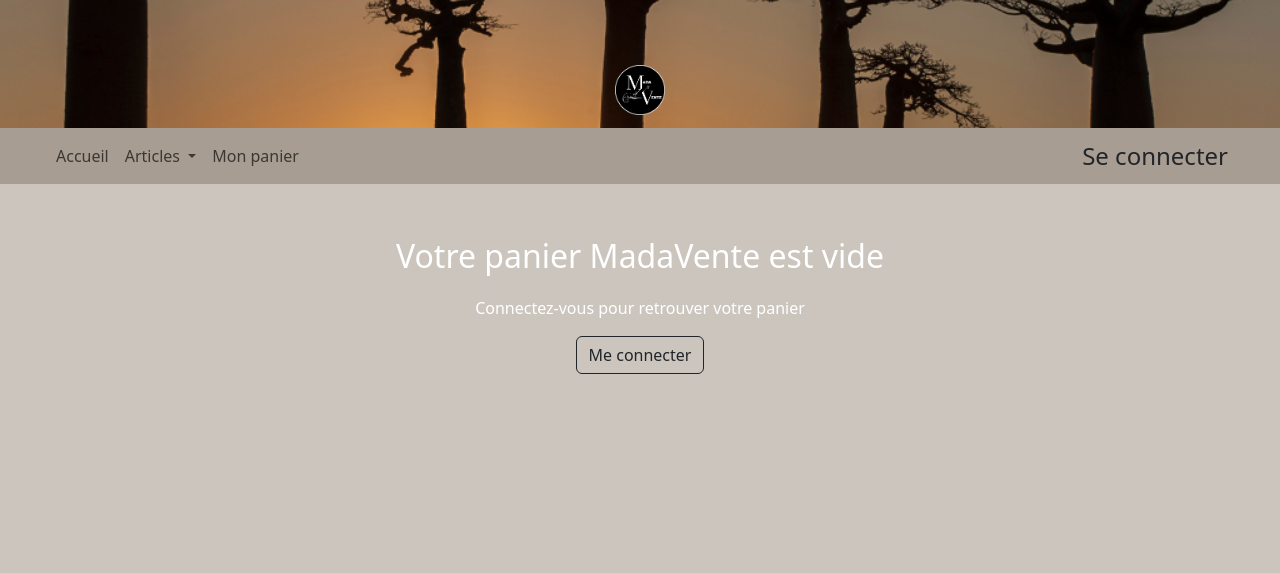
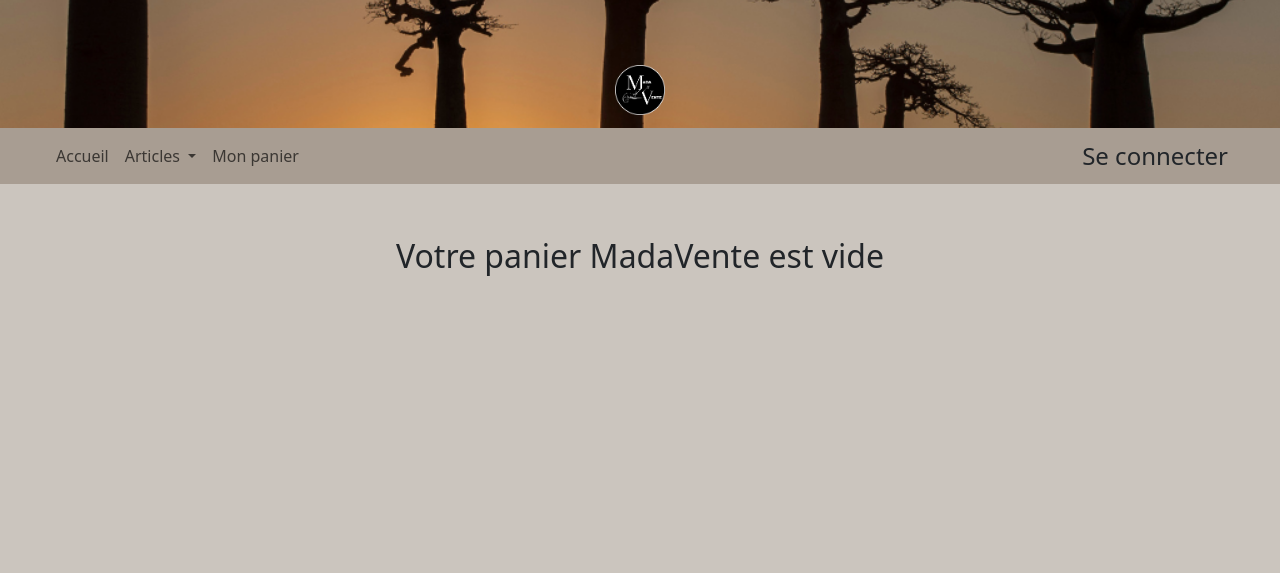
Before and after one commit to DyAnah01/madavente, a Symfony app: template templates/cart/index.html.twig in a window 1280 px wide. Shown: the top 573 px of the page. Run offline with Twig, Linux system fonts and the light colour scheme; the template is opened without the code that fills it, so the values that code supplies are empty; some libraries are stand-ins or nearby versions.

Commit message:
little modif but passer la commande does not word

```diff
--- a/templates/articles/detail_articles.html.twig
+++ b/templates/articles/detail_articles.html.twig
@@ -17,7 +17,7 @@
     <p class="card-text"><small class="text-muted">Catégorie: {{ article.idCategorie.nom}}</small></p>
     {% if app.user and app.user.roles[0] == "ROLE_USER" %}
     <div class="d-flex flex-row-reverse">
-        <a class="btn btn-outline-dark flex-end m-5" href="{{ path('post_cart', {'id' : item.id}) }}">Ajouter au panier</a>
+        <a class="btn btn-outline-dark flex-end m-5" href="{{ path('post_cart', {'id' : article.id}) }}">Ajouter au panier</a>
     </div>
     {% else %}
     {% endif %}
--- a/templates/base.html.twig
+++ b/templates/base.html.twig
@@ -27,7 +27,6 @@
     <div class="container corps">
         {% block body %}{% endblock %}
     </div>
-
     <footer>
         {% include "footer.html.twig" %}
     </footer>
--- a/templates/cart/index.html.twig
+++ b/templates/cart/index.html.twig
@@ -9,28 +9,34 @@
 {% if cart|length > 0 %}
 
 {% set total = null %}
+{% set quant = null %}
 
 <div class="d-flex flex-column justify-content-center p-5">
 </div>
-      <a href=" {{ path('delete_all_cart') }} " class="text-center text-decoration-none text-black ps-2" title="Tout supprimer">Vider le panier</a>
+<a href=" {{ path('delete_all_cart') }} " class="text-center text-decoration-none text-black ps-2"
+  title="Tout supprimer">Vider le panier</a>
 
 <table class="table">
   <thead>
     <tr>
       <th scope="col" class="fs-2">Votre panier</th>
-          <th class=""> Prix</th>
+      <th class="">Prix</th>
     </tr>
 
   </thead>
   <tbody>
+
     {% for item in cart %}
+    {# {{ dump(item) }} #}
     {% set total = total + (item.article.prix * item.quantity) %}
+
     <tr>
       <th scope="row">
         <div class="card mb-4" style="max-width: 700px;">
           <div class="row g-0">
             <div class="col-md-5">
-                  <img src="{{ asset('uploads/articles/'~item.article.photo ) }}" class="img-fluid rounded-start scard" alt="image article">
+              <img src="{{ asset('uploads/articles/'~item.article.photo ) }}" class="img-fluid rounded-start scard"
+                alt="image article">
             </div>
             <div class="col-md-7">
               <div class="card-body">
@@ -38,22 +44,30 @@
                 <p class="card-text">{{ item.article.description }}</p>
                 <p class="card-text"> </p>
                 <p class="card-text"> </p>
-                    <p class="card-text"><small class="text-muted">(catégorie : {{ item.article.idCategorie.nom }} )</small></p>
-                    <p>Quantité : <a href="{{ path('decrease_cart', { 'id':item.article.id}) }}" class="text-decoration-none">{# moins #}
-                      <svg xmlns="http://www.w3.org/2000/svg" width="16" height="16" fill="black" class="bi bi-dash-circle" viewBox="0 0 16 16">
-                          <path d="M8 15A7 7 0 1 1 8 1a7 7 0 0 1 0 14zm0 1A8 8 0 1 0 8 0a8 8 0 0 0 0 16z"/>
-                          <path d="M4 8a.5.5 0 0 1 .5-.5h7a.5.5 0 0 1 0 1h-7A.5.5 0 0 1 4 8z"/>
+                <p class="card-text"><small class="text-muted">(catégorie : {{ item.article.idCategorie.nom }} )</small>
+                </p>
+                <p>Quantité : <a href="{{ path('decrease_cart', { 'id':item.article.id}) }}"
+                    class="text-decoration-none">{# moins #}
+                    <svg xmlns="http://www.w3.org/2000/svg" width="16" height="16" fill="black"
+                      class="bi bi-dash-circle" viewBox="0 0 16 16">
+                      <path d="M8 15A7 7 0 1 1 8 1a7 7 0 0 1 0 14zm0 1A8 8 0 1 0 8 0a8 8 0 0 0 0 16z" />
+                      <path d="M4 8a.5.5 0 0 1 .5-.5h7a.5.5 0 0 1 0 1h-7A.5.5 0 0 1 4 8z" />
                     </svg>
-                    </a>{# end moins #}{{ item.quantity}} <a href="  {{ path('post_cart_another', { 'id':item.article.id}) }}  ">{# plus #}
-                    <svg xmlns="http://www.w3.org/2000/svg" width="16" height="16" fill="black" class="bi bi-plus-circle" viewBox="0 0 16 16">
-                      <path d="M8 15A7 7 0 1 1 8 1a7 7 0 0 1 0 14zm0 1A8 8 0 1 0 8 0a8 8 0 0 0 0 16z"/>
-                      <path d="M8 4a.5.5 0 0 1 .5.5v3h3a.5.5 0 0 1 0 1h-3v3a.5.5 0 0 1-1 0v-3h-3a.5.5 0 0 1 0-1h3v-3A.5.5 0 0 1 8 4z"/>
+                  </a>{# end moins #}{{ item.quantity}} <a
+                    href="  {{ path('post_cart_another', { 'id':item.article.id}) }}  ">{# plus #}
+                    <svg xmlns="http://www.w3.org/2000/svg" width="16" height="16" fill="black"
+                      class="bi bi-plus-circle" viewBox="0 0 16 16">
+                      <path d="M8 15A7 7 0 1 1 8 1a7 7 0 0 1 0 14zm0 1A8 8 0 1 0 8 0a8 8 0 0 0 0 16z" />
+                      <path
+                        d="M8 4a.5.5 0 0 1 .5.5v3h3a.5.5 0 0 1 0 1h-3v3a.5.5 0 0 1-1 0v-3h-3a.5.5 0 0 1 0-1h3v-3A.5.5 0 0 1 8 4z" />
                     </svg>
                   </a>{# end plus #}</p>
                 <div class="d-flex justify-content-end">
                   <a href=" {{ path('delete_cart', { 'id':item.article.id}) }} " class="">{# supprimer #}
-                      <svg xmlns="http://www.w3.org/2000/svg" width="16" height="16" fill="black" class="bi bi-trash3-fill" viewBox="0 0 16 16">
-                        <path d="M11 1.5v1h3.5a.5.5 0 0 1 0 1h-.538l-.853 10.66A2 2 0 0 1 11.115 16h-6.23a2 2 0 0 1-1.994-1.84L2.038 3.5H1.5a.5.5 0 0 1 0-1H5v-1A1.5 1.5 0 0 1 6.5 0h3A1.5 1.5 0 0 1 11 1.5Zm-5 0v1h4v-1a.5.5 0 0 0-.5-.5h-3a.5.5 0 0 0-.5.5ZM4.5 5.029l.5 8.5a.5.5 0 1 0 .998-.06l-.5-8.5a.5.5 0 1 0-.998.06Zm6.53-.528a.5.5 0 0 0-.528.47l-.5 8.5a.5.5 0 0 0 .998.058l.5-8.5a.5.5 0 0 0-.47-.528ZM8 4.5a.5.5 0 0 0-.5.5v8.5a.5.5 0 0 0 1 0V5a.5.5 0 0 0-.5-.5Z"/>
+                    <svg xmlns="http://www.w3.org/2000/svg" width="16" height="16" fill="black"
+                      class="bi bi-trash3-fill" viewBox="0 0 16 16">
+                      <path
+                        d="M11 1.5v1h3.5a.5.5 0 0 1 0 1h-.538l-.853 10.66A2 2 0 0 1 11.115 16h-6.23a2 2 0 0 1-1.994-1.84L2.038 3.5H1.5a.5.5 0 0 1 0-1H5v-1A1.5 1.5 0 0 1 6.5 0h3A1.5 1.5 0 0 1 11 1.5Zm-5 0v1h4v-1a.5.5 0 0 0-.5-.5h-3a.5.5 0 0 0-.5.5ZM4.5 5.029l.5 8.5a.5.5 0 1 0 .998-.06l-.5-8.5a.5.5 0 1 0-.998.06Zm6.53-.528a.5.5 0 0 0-.528.47l-.5 8.5a.5.5 0 0 0 .998.058l.5-8.5a.5.5 0 0 0-.47-.528ZM8 4.5a.5.5 0 0 0-.5.5v8.5a.5.5 0 0 0 1 0V5a.5.5 0 0 0-.5-.5Z" />
                     </svg>
                   </a>{# end supprimer #}
                 </div>
@@ -70,24 +84,29 @@
     {% endfor %}
   </tbody>
 </table>
+{# {% set totalPrice = (total)|number_format(2, ',' , '.') %} #}
+
 <div class="d-flex flex-column justify-content-end align-items-end p-5">
   {# {% set prixTotal = prixTotal + (item.article.prix * item.quantity) %} #}
-
   <p class=""> Nomre de produit : {{ cart|length}} </p>
   <p class=""> prix total : {{ (total)|number_format(2, ',' , '.')}} €</p>
-      <a href="" class="px-3 btn btn-outline-dark">Passer la commande</a>
-
+  {# {% for item in cart %}
+  {% set quant = quant + (item.quantity)  %}
+  {{ item.article.id }} => Quantité : {{ quant }} #}
+  {# {{ dump(item.article) }}
+  {{ dump(item.quantity) }} #}
+  {# <a href=" {{ path('app_stripe', {'infoCart': cart.article ,'priceTotal': total }) }} " class="px-3 btn btn-outline-dark">Passer la commande</a>     #}
+  {# {% endfor %} #}
+  {# quant #}
+  {{ dump(cart) }}
+    <a href=" {{ path('app_stripe') }} " class="px-3 btn btn-outline-dark">Passer la commande</a>
 </div>
-
 
 
 {% else %}
 <div class="d-flex justify-content-center flex-column align-items-center">
-  <p class="text-white pt-5 fs-2">Votre panier MadaVente est vide</p>
-  <p class="text-white">Connectez-vous pour retrouver votre panier</p>
-  <div class="row">
-  <a href="{{ path('app_login') }}" class="btn btn-outline-dark"> Me connecter </a>
-  </div>
+  <p class="pt-5 fs-2">Votre panier MadaVente est vide</p>
+
 </div>
 
 {% endif %}
--- a/templates/footer.html.twig
+++ b/templates/footer.html.twig
@@ -16,6 +16,5 @@
       <p class="fs-6">© COPYRIGHT 2023 - Tous Droits Réservés</p>
       <p class="fs-6">All Rights Reserved</p>
     </div>
-
   </footer>
 </div> {# Fin cintainer #}
--- a/templates/nav.html.twig
+++ b/templates/nav.html.twig
@@ -15,7 +15,7 @@
           </a>
           <ul class="dropdown-menu">
             {% if app.user and app.user.roles[0] == "ROLE_ADMIN" %}
-            <li><a class="dropdown-item" href=" {{path('app_categorie')}} ">Gestion de catégorie</a></li>
+            <li><a class="dropdown-item" href=" {{ path('app_categorie') }} ">Gestion de catégorie</a></li>
             <li><a class="dropdown-item" href="{{ path('add_articles') }}">Gestion des articles</a></li>
             <li><a class="dropdown-item" href="#"></a></li>
             {% else %}
--- a/templates/stripe/index.html.twig
+++ b/templates/stripe/index.html.twig
@@ -4,6 +4,7 @@
 
 <div class="container">
     <div class="row justify-content-center">
+        {# {{ dump(idArticle) }} #}
         <div class="col-4">
             <div class="card">
                 <div class="card-body">
```
Also changed, not shown: src/Controller/CartController.php (+6 -6 lines), src/Controller/StripeController.php (+12 -3 lines), public/uploads/articles/-641756103cbef.jpg (added), public/uploads/articles/3-64123e1211463.jpg (added), public/uploads/articles/Wandinha-641ade1fa5b20.jpg (added), src/Controller/ArticlesController.php (line endings or trailing spaces), 1 other file. Lines whose indentation alone changed are shown as unchanged.
